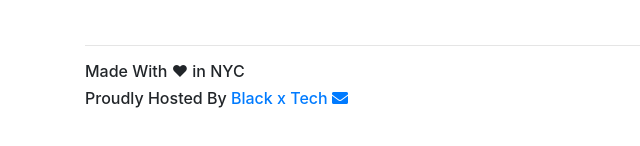
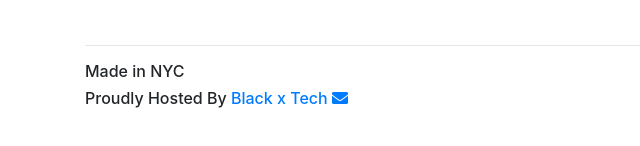
Before and after one commit to gbr3zzy/gbr3zzy, a plain HTML site: page index.html in a window 1280 px wide. Shown: the part 540-686 px from the top of the page, 0-640 px from the left. Drawn offline with nearby package versions, Linux system fonts and the light colour scheme.

Commit message:
Update index.html

```diff
--- a/index.html
+++ b/index.html
@@ -41,7 +41,7 @@
         <!--------------------Footer---------------------------->
   <div class="footer mt-5">
     <hr/>
-    <h6>Made With <span class="love">♥</span> in NYC</h6>
+    <h6>Made in NYC</h6>
     <h6>
       Proudly Hosted By
       <a href="/" class="name" target="_blank"> Black x Tech </a>
```
